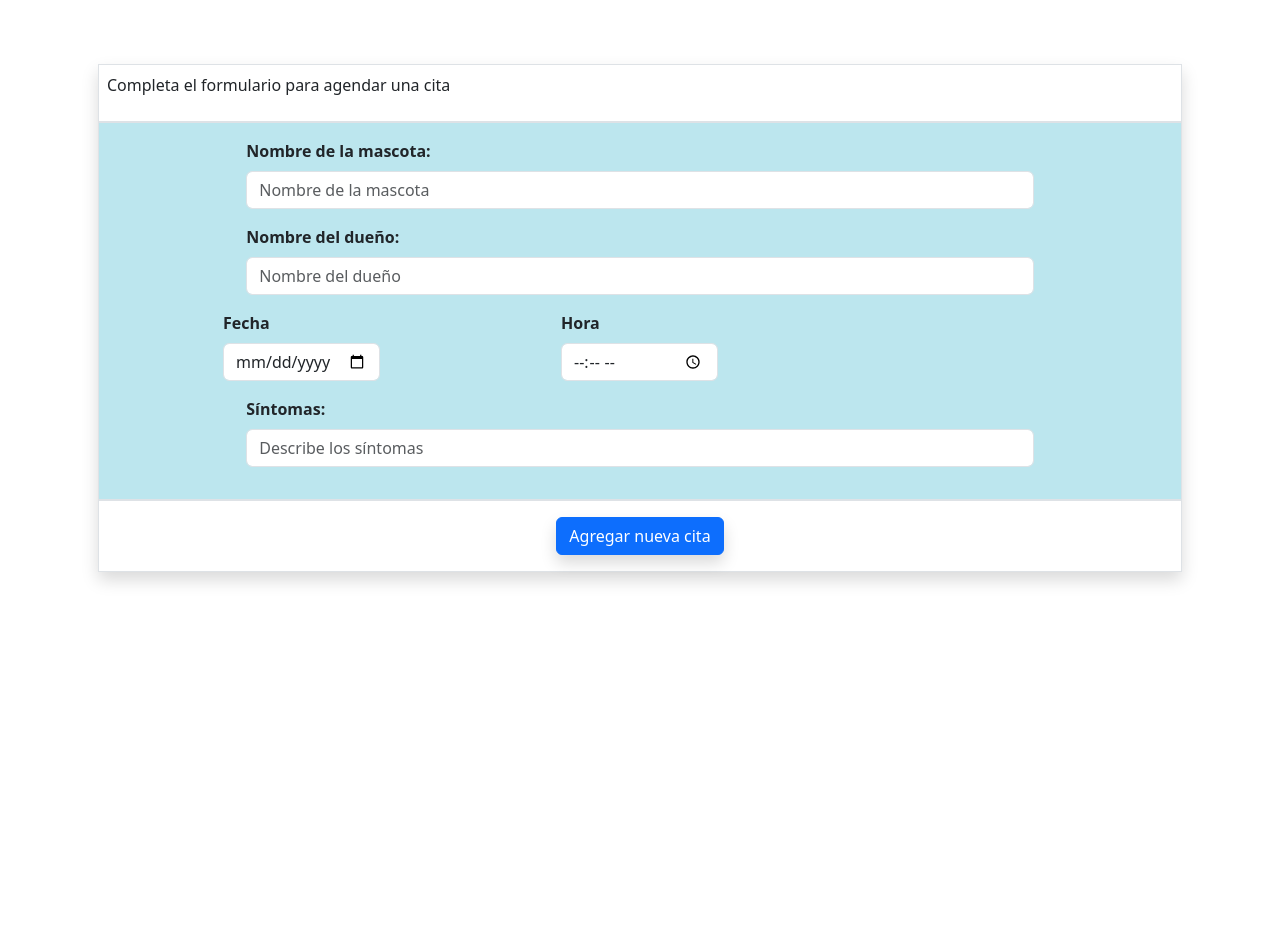
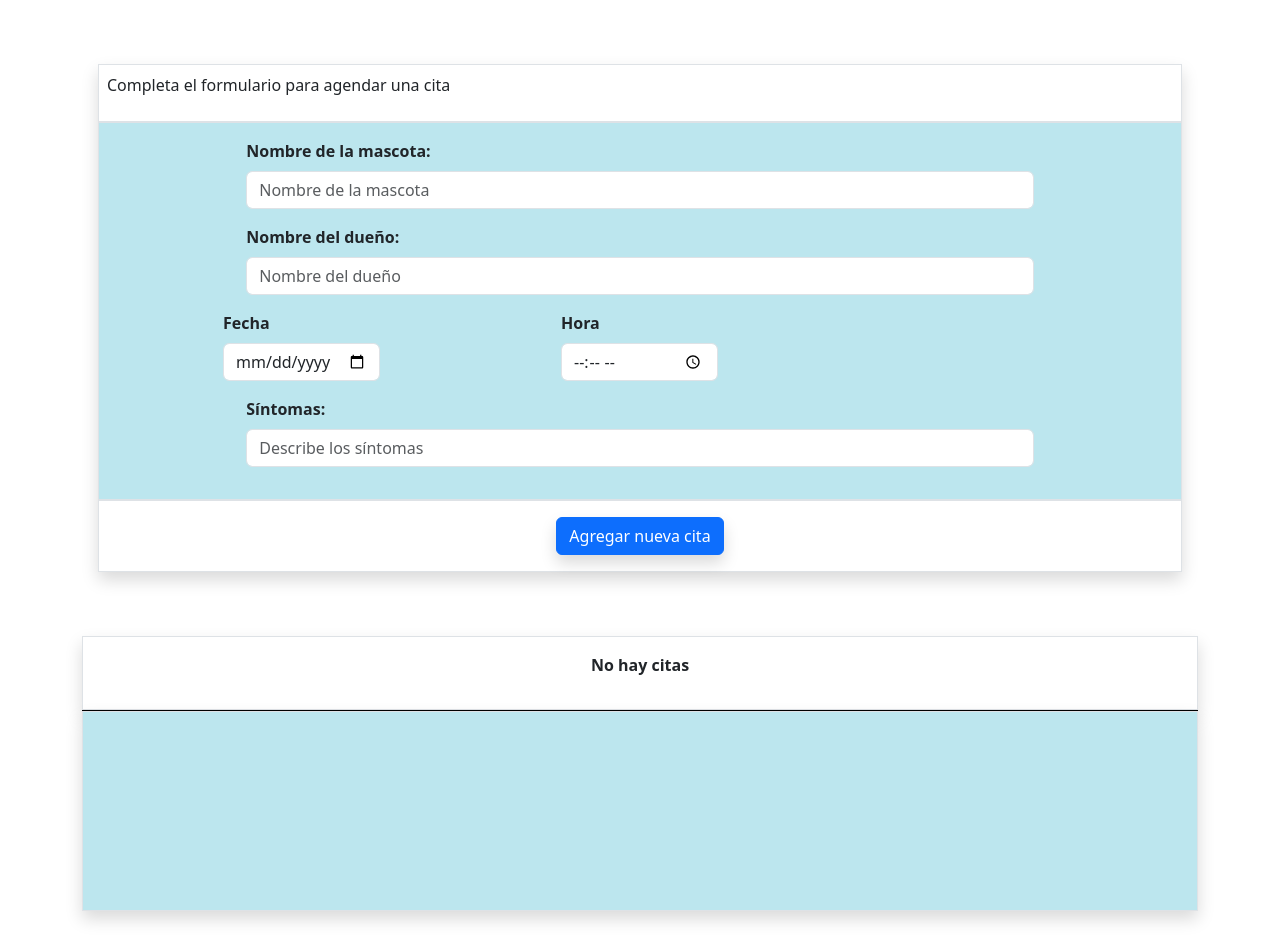
Before and after one commit to Matiassanchez18/citasVeterinaria-9, a React (Vite) app: page / in a window 1280 px wide. Shown: the top 952 px of the page. Before the commit the page ends 800 px from the top, so only its background shows below. Built offline with nearby package versions, Linux system fonts and the light colour scheme.

Commit message:
Se maqueto las listas de las citas

```diff
--- /dev/null
+++ b/src/components/CitasLista.jsx
@@ -0,0 +1,22 @@
+import React from "react";
+
+const CitasLista = () => {
+  return (
+    <article className="mt-5">
+      <div className="border-bottom border-black shadow">
+        <div className="border p-3 text-center ">
+          <p>
+            <b>No hay citas</b>
+          </p>
+        </div>
+      </div>
+
+      <div className="border citas fondo shadow mb-5">
+
+      </div>
+
+    </article>
+  );
+};
+
+export default CitasLista;
--- a/src/components/ListaFormulario.jsx
+++ b/src/components/ListaFormulario.jsx
@@ -3,6 +3,7 @@ import "../css/style.css";
 import Form from "react-bootstrap/Form";
 import InputGroup from "react-bootstrap/InputGroup";
 import Button from "react-bootstrap/Button";
+import CitasLista from "./CitasLista"
 
 const ListaFormulario = () => {
   return (
@@ -89,8 +90,11 @@ const ListaFormulario = () => {
         </form>
       </div>
     </article>
+
+    <article>
+      <CitasLista></CitasLista>
+    </article>
   </section>
-
 
   );
 };
--- a/src/css/style.css
+++ b/src/css/style.css
@@ -1,3 +1,9 @@
 .fondo{
     background-color: rgb(188, 230, 238);
 }
+
+.citas{
+    height: auto;
+    min-height: 200px;
+
+}
```
